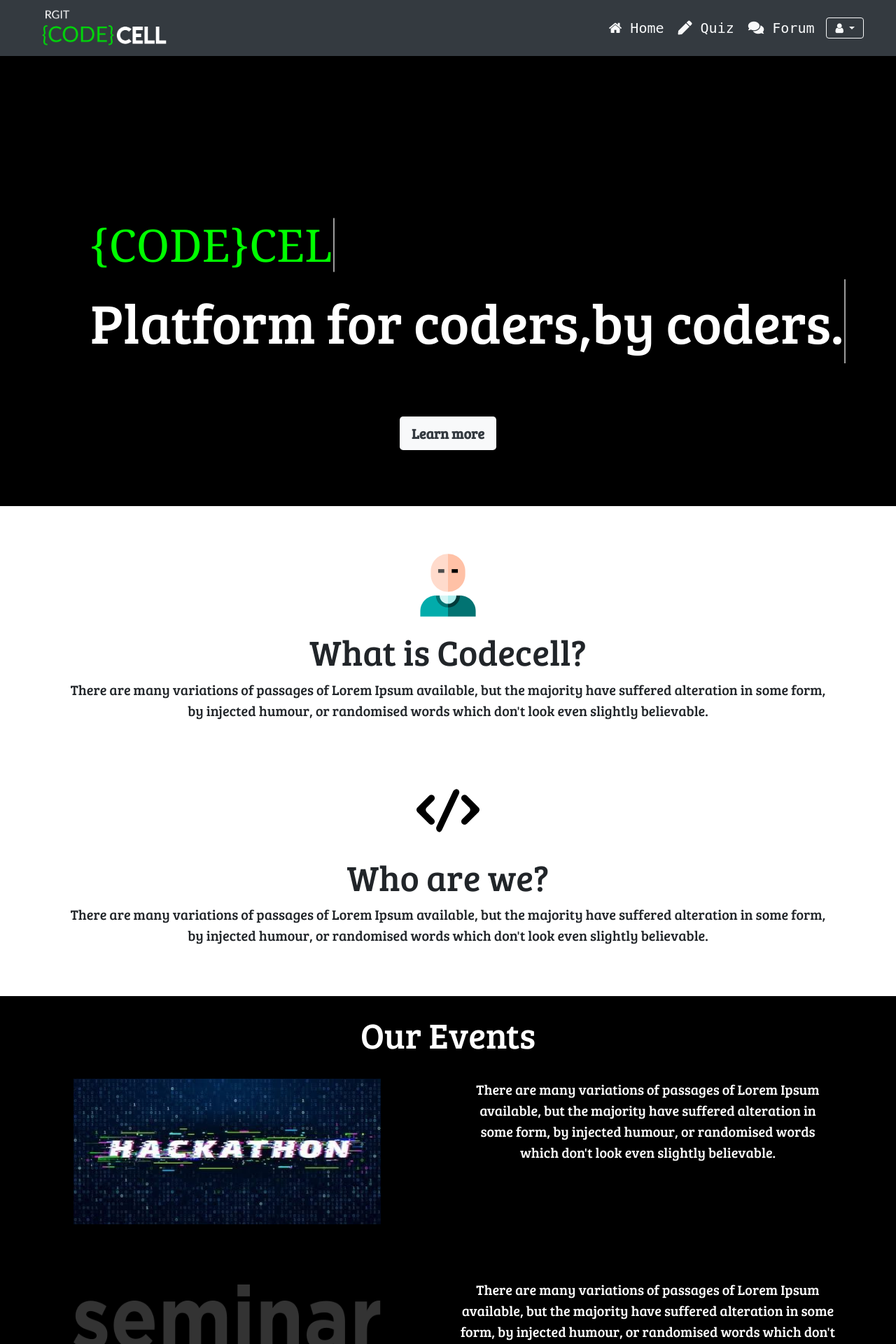
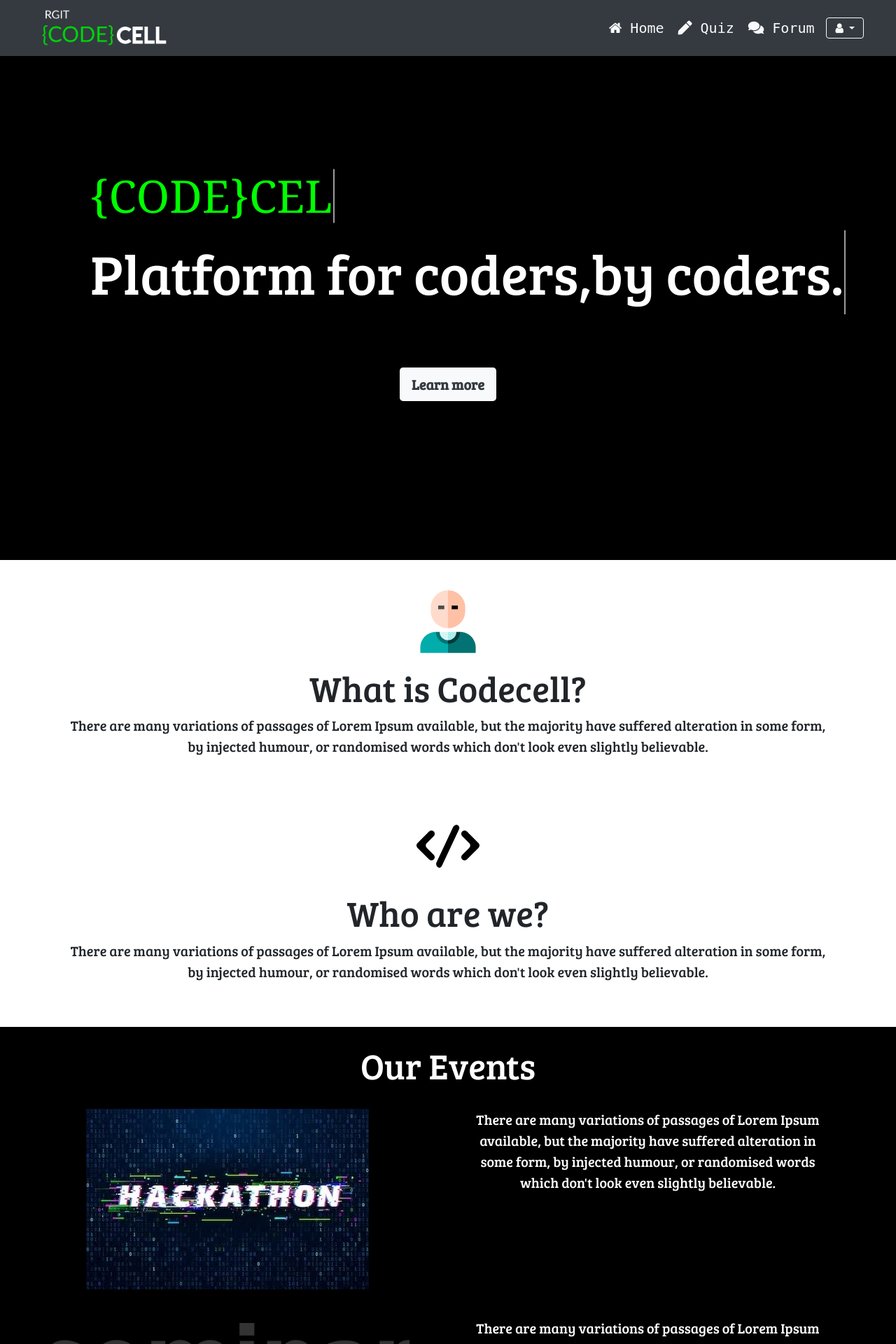
Before and after one commit to adityachavan198/Codecell, a Django app: page / in a window 1280 px wide. Shown: the top 1920 px of the page at 70% size. Run offline with Django 3.2, Linux system fonts and the light colour scheme; some libraries are stand-ins or nearby versions; some web fonts are replaced.

Commit message:
Homepage redesign

```diff
--- a/Accounts/static/Accounts/styles.css
+++ b/Accounts/static/Accounts/styles.css
@@ -1,9 +1,7 @@
-body{
-    padding-top: 70px;
-}
+
 .box{
 		width: 100%;
-		height: auto;
+		/*height: 100vh;*/
 		/*padding: 40px 60px;*/
 		}
 
@@ -11,7 +9,8 @@ body{
 /*		background-image: url("back1.jpg");
 		opacity: 95%;
 		background-repeat: no-repeat;*/
-		height:auto;
+		height:100vh;
+    width: auto;
 		background-color: black;
 		/*background-size: cover;*/
 	}
@@ -66,7 +65,7 @@ h2{
 .anim{
   font-size: 2vmax;
   position: relative;
-  top: 50%;
+  top: 0%;
   width: 24em;
   margin: 0;
   border-right: 2px solid rgba(255,255,255,.75);
@@ -83,9 +82,9 @@ h2{
   font-weight: bold;
   margin-bottom: 10vh;
   margin-top: 2vh;
-  opacity: 0;
-  animation: buttonAnim 1.1s ease-out normal both;
-  animation-delay: 4.5s;
+  /*opacity: 0;*/
+  /*animation: buttonAnim 1.1s ease-out normal both;
+  animation-delay: 4.5s;*/
 }
 
 @keyframes buttonAnim{
--- a/Accounts/templates/Accounts/home.html
+++ b/Accounts/templates/Accounts/home.html
@@ -2,35 +2,35 @@
 {% block content %}
 
 {% load static %}
-<div class="section1 box">
+<div class="section1 box" >
   <h1 style="padding-top: 35vh;margin-left: 10%;color: #00ff00; font-family: Cambria, Cochin, Georgia, Times, 'Times New Roman', serif;"><p class="text_1">{CODE}CELL </p></h1><br>
   <p class="anim" style="color: white;font-size: 10vmin;margin-left: 10%">Platform for coders,by coders.</p>
   <center><a id="btnHome" href="#about" class="btn bg-light text-dark btn-lg" role="button">Learn more</a></center>
 </div>
 
 
-<div class="container " style="text-align: center;padding: 3vh;margin-top: 2vmax">
+<div class="container " style="text-align: center;padding: 3vh;">
     <img src="{% static 'Accounts/assets/i1.svg' %}" style="height: 10vmax;width: 7vmax">
     <h2>What is Codecell?</h2>
     <p>There are many variations of passages of Lorem Ipsum available, but the majority have suffered alteration in some form, by injected humour, or randomised words which don't look even slightly believable.</p>
 </div>
 
-<div class="container " style="text-align: center;padding:3vh;">
+<div class="container " style="text-align: center;padding:3vh;margin-bottom: 3vh">
     <img src="{% static 'Accounts/assets/i2.svg' %}" style="height: 10vmax;width: 7vmax">
     <h2>Who are we?</h2>
     <p>There are many variations of passages of Lorem Ipsum available, but the majority have suffered alteration in some form, by injected humour, or randomised words which don't look even slightly believable.</p>
   </div>
 
-<div class="container-fluid" style="margin-top: 4vh;background-color: black;padding: 3vh">
+<div class="container-fluid" style="background-color: black;padding: 3vh;height: 100vh">
   <h2 style="color: white;text-align: center;">Our Events</h2>
   <div class="container-fluid row " >
 
-    <div class="col-lg-6 col-sm-12"><center><a href="{% url 'home' %}"><img src="{% static 'Accounts/assets/hack1.jpg' %}" style="padding: 3vmin;height: 20vmax;width: 38vmax;margin-bottom: 3vmax"></a></center></div>
+    <div class="col-lg-6 col-sm-12"><center><a href="{% url 'home' %}"><img src="{% static 'Accounts/assets/hack1.jpg' %}" style="padding: 3vmin;/*height: 20vmax;width: 38vmax;*/"  class="img-fluid"></a></center></div>
     <div class="col-lg-6 col-sm-12"><p style="padding: 3vmin;color: white;margin-bottom: 3vh;text-align: center;">There are many variations of passages of Lorem Ipsum available, but the majority have suffered alteration in some form, by injected humour, or randomised words which don't look even slightly believable.</p></div>
 </div>
 
   <div class="container-fluid row " >
-    <div class="col-lg-6 col-sm-12"><center><a href="#Seminar"><img src="{% static 'Accounts/assets/seminar.png' %}" style="padding: 3vmin;height: 20vmax;width: 38vmax;margin-bottom: 3vmax"></a></center></div>
+    <div class="col-lg-6 col-sm-12"><center><a href="#Seminar"><img src="{% static 'Accounts/assets/seminar.png' %}" style="padding: 3vmin/*;height: 20vmax;width: 38vmax*/"  class="img-fluid"></a></center></div>
     <div class="col-lg-6 col-sm-12"><p style="padding: 2vmin;color: white;margin-bottom: 3vh;text-align: center;">There are many variations of passages of Lorem Ipsum available, but the majority have suffered alteration in some form, by injected humour, or randomised words which don't look even slightly believable.</p></div>
 </div>
 
```
